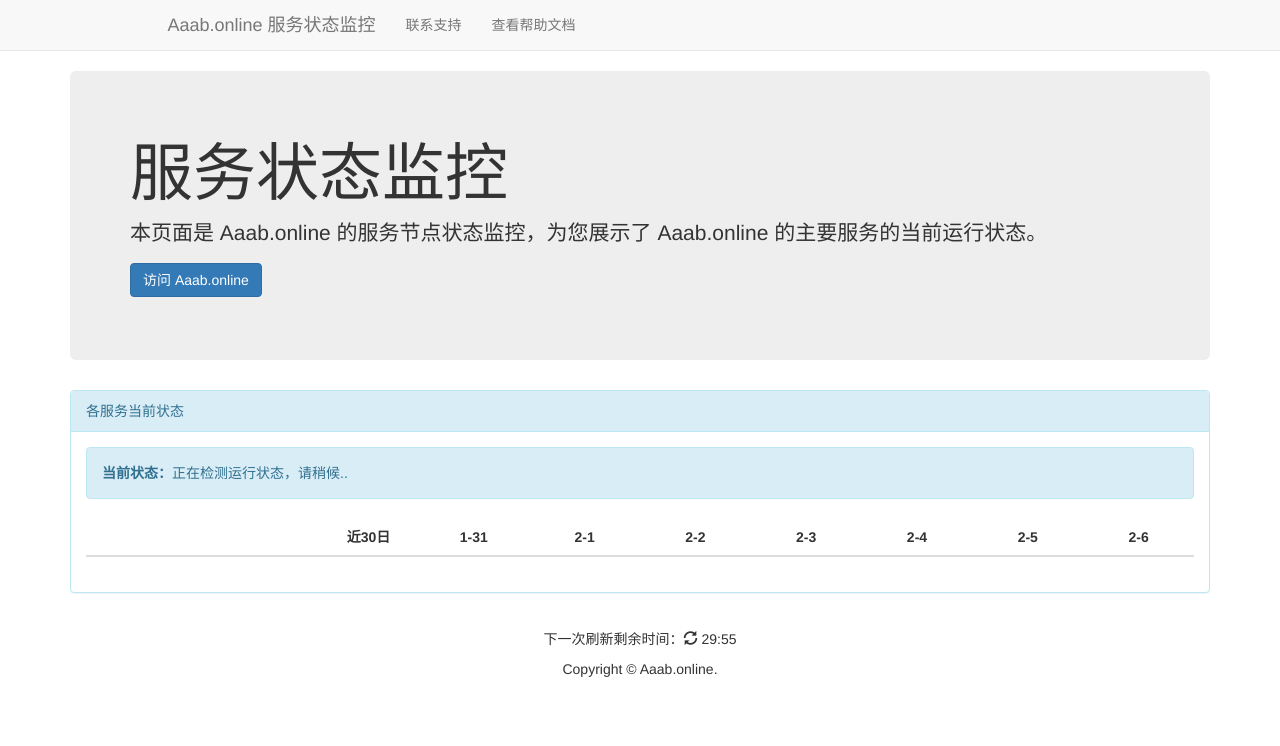
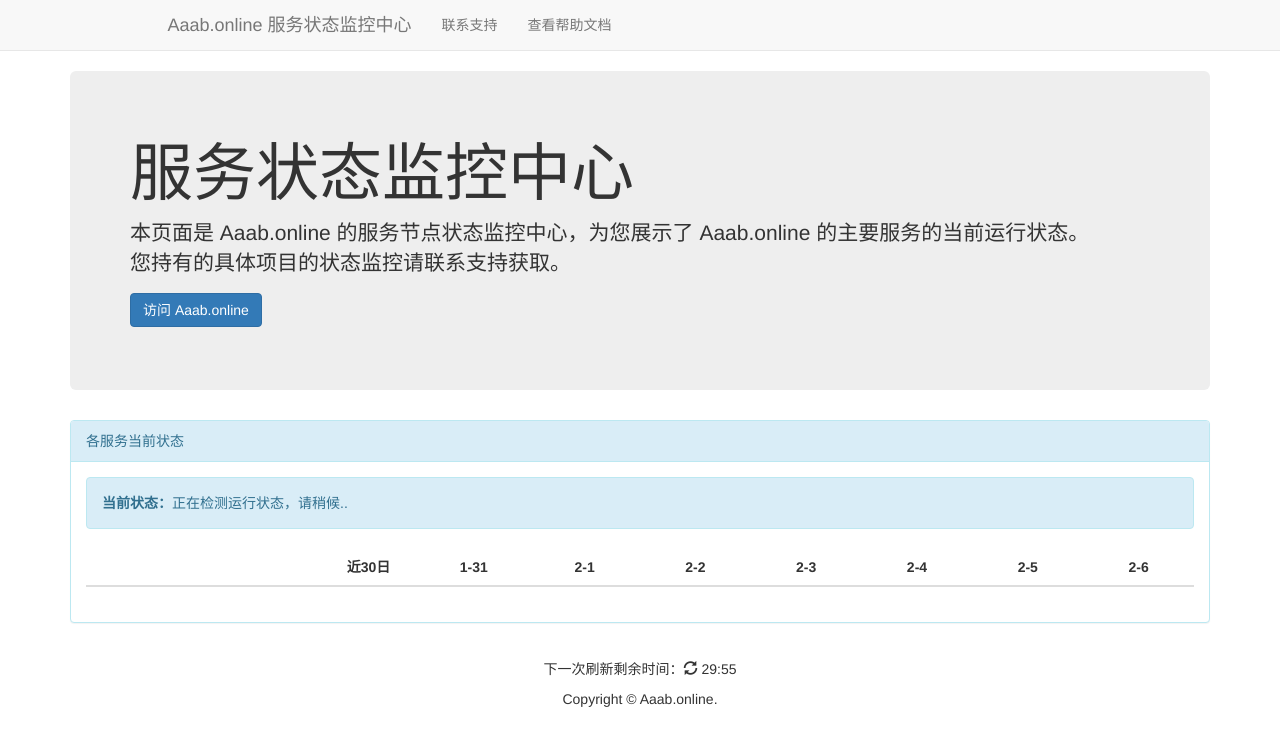
Before and after one commit to universe-me/status_aaab, a plain HTML site: page index.html in a window 1280 px wide. Drawn offline with Linux system fonts and the light colour scheme; no server answers.

Commit message:
Update index.html

```diff
--- a/index.html
+++ b/index.html
@@ -3,7 +3,7 @@
 <head>
   <meta charset="utf-8">
   <meta name="viewport" content="width=device-width, initial-scale=1.0, maximum-scale=1.0, user-scalable=no">
-  <title>Aaab.online 服务状态监控</title>
+  <title>Aaab.online 服务状态监控中心</title>
   <link rel="shortcut icon" href="https://aaab.online/favicon.ico" type="image/x-icon" />
   <link href="./css/bootstrap.min.css" rel="stylesheet">
   <style>
@@ -96,7 +96,7 @@
               <span class="icon-bar"></span>
               <span class="icon-bar"></span>
             </button>
-            <a class="navbar-brand" href="./">Aaab.online 服务状态监控</a>
+            <a class="navbar-brand" href="./">Aaab.online 服务状态监控中心</a>
           </div>
           <div class="collapse navbar-collapse navbar-ex1-collapse">
             <ul class="nav navbar-nav">
@@ -116,8 +116,8 @@
   </div>
   <div class="container">
     <div class="jumbotron">
-     <h1>服务状态监控</h1>
-      <p>本页面是 Aaab.online 的服务节点状态监控，为您展示了 Aaab.online 的主要服务的当前运行状态。</p>
+     <h1>服务状态监控中心</h1>
+	    <p>本页面是 Aaab.online 的服务节点状态监控中心，为您展示了 Aaab.online 的主要服务的当前运行状态。</br>您持有的具体项目的状态监控请联系支持获取。</p>
       <p><a class="btn btn-primary" href="https://aaab.online" role="button">访问 Aaab.online</a></p>
     </div>
 
```
